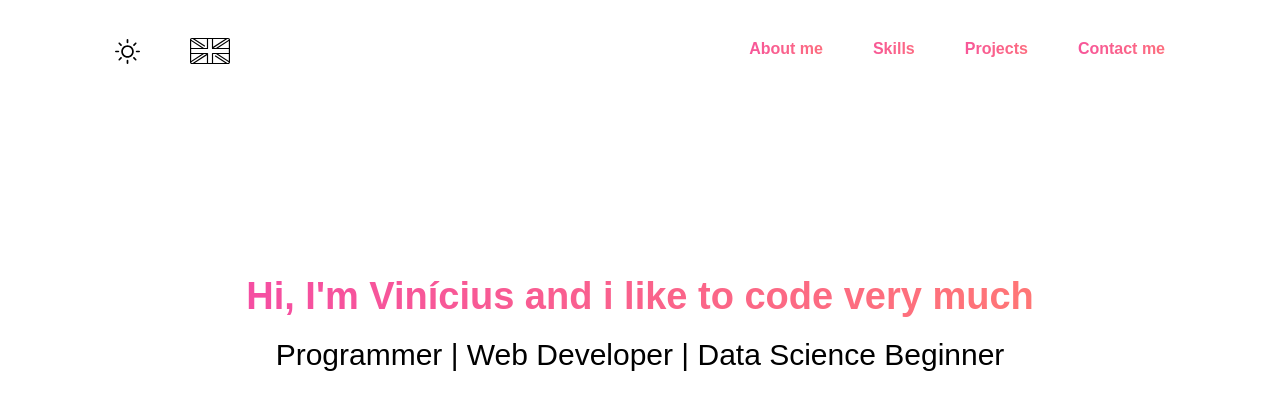
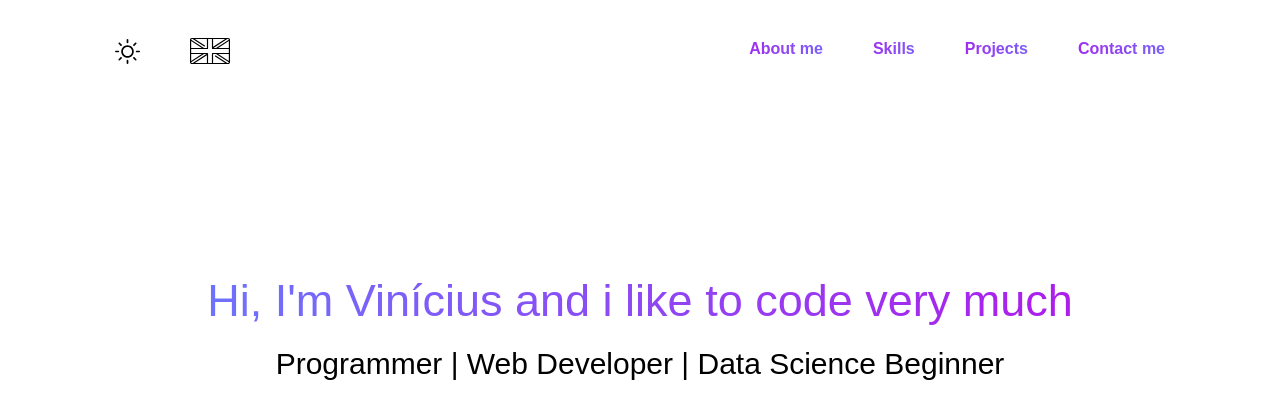
Before and after one commit to viniciuslazzari/portfolio, a React (Create React App) app: page / in a window 1280 px wide. Shown: the top 418 px of the page. Built offline with nearby package versions, Linux system fonts and the light colour scheme.

Commit message:
refactor: color scheme

```diff
--- a/src/styles/global.ts
+++ b/src/styles/global.ts
@@ -40,10 +40,26 @@ p {
     color: ${(props) => props.theme.colors.text};
 }
 
+.css-selector {
+    background: linear-gradient(270deg, #36d1dc, #e55d5d);
+    background-size: 400% 400%;
+
+    -webkit-animation: AnimationName 59s ease infinite;
+    animation: AnimationName 59s ease infinite;
+}
+
 .first-section-title{
-    background: linear-gradient(to right, ${(props) => props.theme.colors.initialDegrade}, ${(props) => props.theme.colors.finalDegrade});
+    background: linear-gradient(to right, ${(props) => props.theme.colors.initialDegrade}, ${(props) => props.theme.colors.finalDegrade}, ${(props) => props.theme.colors.initialDegrade});
     -webkit-background-clip: text;
     -webkit-text-fill-color: transparent;
+    background-size: 200%;
+
+    animation: changeGradient 10s linear infinite;
+    @keyframes changeGradient {
+        to {
+            background-position: 200% center;
+        }
+    }
 }
 
 .header-links ul li a {
--- a/src/styles/index.css
+++ b/src/styles/index.css
@@ -70,6 +70,15 @@ header {
   display: inline-block;
 }
 
+.header-links ul li a:hover {
+  animation: resizeLink 10s linear infinite;
+  @keyframes resizeLink {
+    to {
+      font-size: 1.8em;
+    }
+  }
+}
+
 .first-section {
   justify-content: center;
   height: 607px;
@@ -80,8 +89,7 @@ header {
   margin: 0 auto;
   text-align: center;
   margin-bottom: 20px;
-  font-weight: 700;
-  font-size: 3.8em;
+  font-size: 4.5em;
 }
 
 .first-section-description {
--- a/src/styles/styled.d.ts
+++ b/src/styles/styled.d.ts
@@ -3,6 +3,8 @@ import "styled-componets";
 declare module "styled-components" {
     export interface DefaultTheme {
         title: string;
+        icon: string;
+        nextTheme: string;
 
         colors: {
             background: string;
--- a/src/styles/themes/dark.ts
+++ b/src/styles/themes/dark.ts
@@ -6,7 +6,7 @@ export default {
     colors: {
         background: "#222",
         text: "#fff",
-        initialDegrade: "#80d8ff",
-        finalDegrade: "#e981fc",
+        initialDegrade: "#FFD700",
+        finalDegrade: "#FAFAD2"
     },
 };
--- a/src/styles/themes/light.ts
+++ b/src/styles/themes/light.ts
@@ -6,7 +6,7 @@ export default {
     colors: {
         background: "#fff",
         text: "#000",
-        initialDegrade: "#F54EA2",
-        finalDegrade: "#FF7676",
+        initialDegrade: "#AD1DEB",
+        finalDegrade: "#6E72FC"
     },
 };
```
Lines whose indentation alone changed are shown as unchanged.
